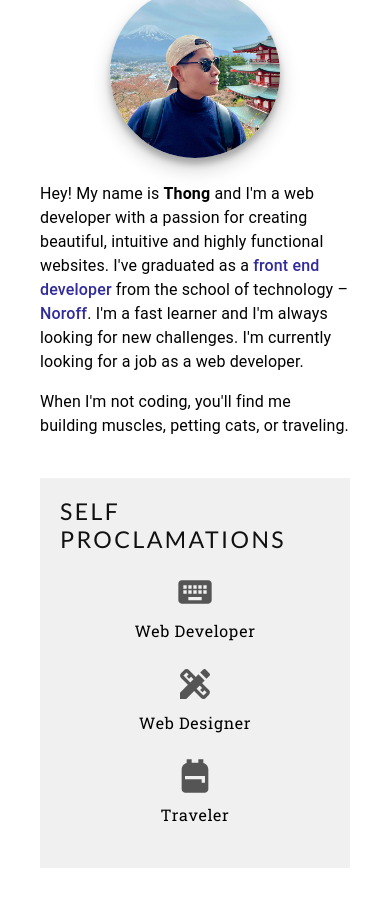
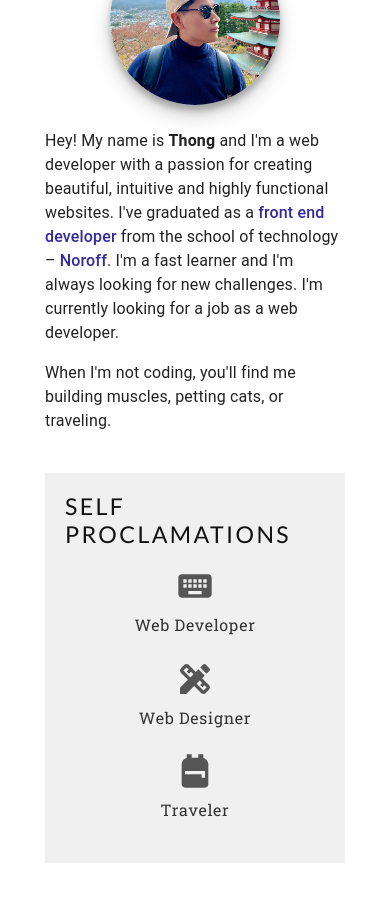
Before and after one commit to thongho93/Portfolio-Thong, a React (Vite) app in the folder my-portfolio/: page / in a window 390 px wide. Shown: the part 1080-1986 px from the top of the page. Built offline with nearby package versions, Linux system fonts and the light colour scheme.

Commit message:
feat: Refactor Header component for improved responsiveness; create styled components for About page and remove unused styles

```diff
--- a/my-portfolio/src/components/header.jsx
+++ b/my-portfolio/src/components/header.jsx
@@ -148,15 +148,15 @@ function Header(props) {
                   component="a"
                   href="/"
                   sx={{
-                    mr: 2,
+                    mr: { xs: 1, md: 2 },
                     display: { xs: "none", md: "flex" },
                     color: "inherit",
                     fontWeight: 700,
-                    fontSize: "19px",
+                    fontSize: { xs: "18px", md: "20px" },
                     textTransform: "uppercase",
                     fontFamily: "Lato, sans-serif",
                     textDecoration: "none",
-                    letterSpacing: ".05rem",
+                    letterSpacing: ".07rem",
                     "&:hover": {
                       color: "lightgrey",
                     },
@@ -177,7 +177,7 @@ function Header(props) {
                     flexGrow: 1,
                     fontFamily: "Lato",
                     fontWeight: 500,
-                    fontSize: "20px",
+                    fontSize: { xs: "26px", md: "30px" },
                     letterSpacing: ".05rem",
                     color: "inherit",
                     textDecoration: "none",
@@ -257,8 +257,8 @@ function Header(props) {
                         display: "flex",
                         fontFamily: "Lato",
                         fontWeight: 700,
-                        fontSize: "18px",
-                        mx: 1,
+                        fontSize: { md: "16px", lg: "18px" },
+                        mx: { md: 0.5, lg: 1 },
                         "&:hover": {
                           backgroundColor: "black",
                           color: "lightgrey",
--- a/my-portfolio/src/routes/About/index.jsx
+++ b/my-portfolio/src/routes/About/index.jsx
@@ -13,21 +13,18 @@ import {
   AboutPageSubtitleContainer,
   AboutIconsContainer,
   AboutIconsBody,
-} from "../../styles/styledComponents/styledHome";
+} from "../../styles/styledComponents/styledAbout";
 
 function AboutPage({ aboutRef }) {
   return (
     <AboutPageContainer ref={aboutRef}>
       <Box
         sx={{
-          minHeight: "100vh",
           width: "100%",
           display: "flex",
           flexDirection: "column",
-          backgroundColor: "white",
-          color: "black",
           alignItems: "center",
-          padding: "0 20px",
+          padding: "0 25px",
         }}
       >
         <div>
--- a/my-portfolio/src/routes/HomePage/index.jsx
+++ b/my-portfolio/src/routes/HomePage/index.jsx
@@ -10,7 +10,6 @@ import {
   ArrowButton,
 } from "../../styles/styledComponents/styledHome";
 import KeyboardArrowDownIcon from "@mui/icons-material/KeyboardArrowDown";
-import IconButton from "@mui/material/IconButton";
 import { motion } from "framer-motion";
 
 function HomePage({ aboutRef }) {
--- a/my-portfolio/src/styles/homePage.css
+++ b/my-portfolio/src/styles/homePage.css
@@ -2,100 +2,6 @@ a,
 a:hover {
   text-decoration: none;
   color: white;
-}
-/* HOME PAGE */
-.backgroundImage {
-  position: absolute;
-  width: 100%;
-  height: 100%;
-  top: 0;
-  left: 0;
-  right: 0;
-  bottom: 0;
-  background: linear-gradient(rgba(0, 0, 0, 0.6), rgba(0, 0, 0, 0.6)),
-    url("../pictures/backgroundMain.jpg") no-repeat center center fixed;
-  -webkit-background-size: cover;
-  -moz-background-size: cover;
-  -o-background-size: cover;
-  background-size: cover;
-}
-
-.homePage_Title {
-  margin-bottom: 20px;
-}
-.homePage_Subtitle {
-  color: white;
-  font-family: "Roboto Slab", Courier, monospace;
-  font-size: 19.5px;
-  margin-top: 5px;
-}
-
-/* ABOUT PAGE*/
-.aboutPage_Container {
-  min-height: 100vh;
-  background-color: white;
-  padding: 75px 0;
-}
-.aboutPage_Title {
-  font-size: 35px;
-}
-.aboutPage_Image {
-  width: 170px;
-  height: 170px;
-  border-radius: 50%;
-  object-fit: cover;
-  box-shadow: 0 10px 20px rgba(0, 0, 0, 0.19), 0 6px 6px rgba(0, 0, 0, 0.23);
-}
-.aboutPage_Text a {
-  text-decoration: none;
-  color: rgb(49, 43, 155);
-  font-weight: 500;
-}
-.aboutPage_Text a:hover {
-  color: rgb(49, 43, 155);
-  text-decoration: underline;
-}
-.aboutPage_Text a::selection,
-.strongText::selection {
-  background-color: #ffb8b1;
-}
-.aboutPage_SelfClaim_Container {
-  background-color: #f0f0f0;
-  padding: 20px 60px;
-  width: 650px;
-  margin: 0 auto;
-}
-.aboutPage_Subtitle_Container {
-  margin-bottom: 10px;
-  text-transform: uppercase;
-  color: #111111;
-  display: flex;
-  justify-content: center;
-}
-.aboutPage_SelfClaim_Icons_Container {
-  display: flex;
-  flex: 1;
-  justify-content: space-between;
-}
-.aboutPage_SelfClaim_Icons_Body {
-  display: flex;
-  flex-direction: column;
-  align-items: center;
-}
-/* breakpoints */
-@media screen and (max-width: 690px) {
-  .aboutPage_SelfClaim_Container {
-    width: 100%;
-    padding: 20px;
-  }
-}
-@media screen and (max-width: 520px) {
-  .aboutPage_SelfClaim_Icons_Container {
-    flex-direction: column;
-  }
-  .aboutPage_SelfClaim_Icons_Body {
-    margin-bottom: 20px;
-  }
 }
 
 /* PASSION PAGE */
--- /dev/null
+++ b/my-portfolio/src/styles/styledComponents/styledAbout.jsx
@@ -0,0 +1,85 @@
+import styled from "styled-components";
+import { StyledH1 } from "./styledTypography";
+
+export const AboutPageContainer = styled.div`
+  min-height: 100vh;
+  background-color: white;
+  padding: 75px 0;
+  @media screen and (max-width: 768px) {
+    padding: 60px 20px;
+  }
+`;
+
+export const AboutPageTitle = styled(StyledH1)`
+  font-size: clamp(1.5rem, 4vw, 2.5rem);
+  text-align: center;
+  margin-bottom: 10px;
+  color: #333;
+`;
+export const AboutPageImage = styled.img`
+  width: 170px;
+  height: 170px;
+  border-radius: 50%;
+  object-fit: cover;
+  box-shadow: 0 10px 20px rgba(0, 0, 0, 0.19), 0 6px 6px rgba(0, 0, 0, 0.23);
+`;
+
+export const AboutText = styled.div`
+  max-width: 720px;
+  a {
+    text-decoration: none;
+    color: rgb(49, 43, 155);
+    font-weight: 500;
+
+    &:hover {
+      color: rgb(49, 43, 155);
+      text-decoration: underline;
+    }
+
+    &::selection {
+      background-color: #ffb8b1;
+    }
+  }
+
+  .strongText::selection {
+    background-color: #ffb8b1;
+  }
+`;
+export const AboutPageSelfClaimContainer = styled.div`
+  background-color: #f0f0f0;
+  padding: 20px 60px;
+  width: 650px;
+  margin: 0 auto;
+
+  @media screen and (max-width: 690px) {
+    width: 100%;
+    padding: 20px;
+  }
+`;
+export const AboutPageSubtitleContainer = styled.div`
+  margin-bottom: 10px;
+  text-transform: uppercase;
+  color: #111111;
+  display: flex;
+  justify-content: center;
+`;
+export const AboutIconsContainer = styled.div`
+  display: flex;
+  flex: 1;
+  justify-content: space-between;
+
+  @media screen and (max-width: 520px) {
+    flex-direction: column;
+  }
+`;
+
+export const AboutIconsBody = styled.div`
+  display: flex;
+  flex-direction: column;
+  align-items: center;
+  text-align: center;
+
+  @media screen and (max-width: 520px) {
+    margin-bottom: 20px;
+  }
+`;
--- a/my-portfolio/src/styles/styledComponents/styledHome.jsx
+++ b/my-portfolio/src/styles/styledComponents/styledHome.jsx
@@ -92,88 +92,6 @@ export const ArrowButton = styled.button`
 
   @media (max-width: 480px) {
     bottom: 60px;
-  }
-`;
-
-// --- ABOUT PAGE ---
-export const AboutPageContainer = styled.div`
-  min-height: 100vh;
-  background-color: white;
-  padding: 75px 100px;
-
-  @media screen and (max-width: 768px) {
-    padding: 60px 20px;
-  }
-`;
-
-export const AboutPageTitle = styled(StyledH1)`
-  font-size: 35px;
-`;
-export const AboutPageImage = styled.img`
-  width: 170px;
-  height: 170px;
-  border-radius: 50%;
-  object-fit: cover;
-  box-shadow: 0 10px 20px rgba(0, 0, 0, 0.19), 0 6px 6px rgba(0, 0, 0, 0.23);
-`;
-
-export const AboutText = styled.div`
-  max-width: 720px;
-  a {
-    text-decoration: none;
-    color: rgb(49, 43, 155);
-    font-weight: 500;
-
-    &:hover {
-      color: rgb(49, 43, 155);
-      text-decoration: underline;
-    }
-
-    &::selection {
-      background-color: #ffb8b1;
-    }
-  }
-
-  .strongText::selection {
-    background-color: #ffb8b1;
-  }
-`;
-export const AboutPageSelfClaimContainer = styled.div`
-  background-color: #f0f0f0;
-  padding: 20px 60px;
-  width: 650px;
-  margin: 0 auto;
-
-  @media screen and (max-width: 690px) {
-    width: 100%;
-    padding: 20px;
-  }
-`;
-export const AboutPageSubtitleContainer = styled.div`
-  margin-bottom: 10px;
-  text-transform: uppercase;
-  color: #111111;
-  display: flex;
-  justify-content: center;
-`;
-export const AboutIconsContainer = styled.div`
-  display: flex;
-  flex: 1;
-  justify-content: space-between;
-
-  @media screen and (max-width: 520px) {
-    flex-direction: column;
-  }
-`;
-
-export const AboutIconsBody = styled.div`
-  display: flex;
-  flex-direction: column;
-  align-items: center;
-  text-align: center;
-
-  @media screen and (max-width: 520px) {
-    margin-bottom: 20px;
   }
 `;
 
--- a/my-portfolio/src/styles/styledComponents/styledTypography.jsx
+++ b/my-portfolio/src/styles/styledComponents/styledTypography.jsx
@@ -2,7 +2,6 @@ import styled from "@emotion/styled";
 import { css } from "@emotion/react";
 
 export const StyledH1 = styled.h1`
-  font-family: "Lato", sans-serif;
   text-decoration: none;
   letter-spacing: 0.15rem;
   font-weight: 500;
@@ -11,7 +10,6 @@ export const StyledH1 = styled.h1`
 `;
 
 export const StyledH2 = styled.h2`
-  font-family: "Lato", sans-serif;
   text-decoration: none;
   letter-spacing: 0.15rem;
   font-weight: 500;
@@ -19,14 +17,10 @@ export const StyledH2 = styled.h2`
 `;
 
 export const StyledH3 = styled.h3`
-  font-family: "Lato", sans-serif;
   text-decoration: none;
   letter-spacing: 0.15rem;
   font-weight: 500;
   text-transform: uppercase;
-  ::selection {
-    background-color: #ffb8b1;
-  }
 `;
 
 export const StyledP = styled.p`
@@ -35,7 +29,7 @@ export const StyledP = styled.p`
   text-decoration: none;
   letter-spacing: 0.045rem;
   line-height: 1.7;
-  color: #000000;
+  color: #333;
 `;
 
 export const StyledCenterP = styled(StyledP)`
```
